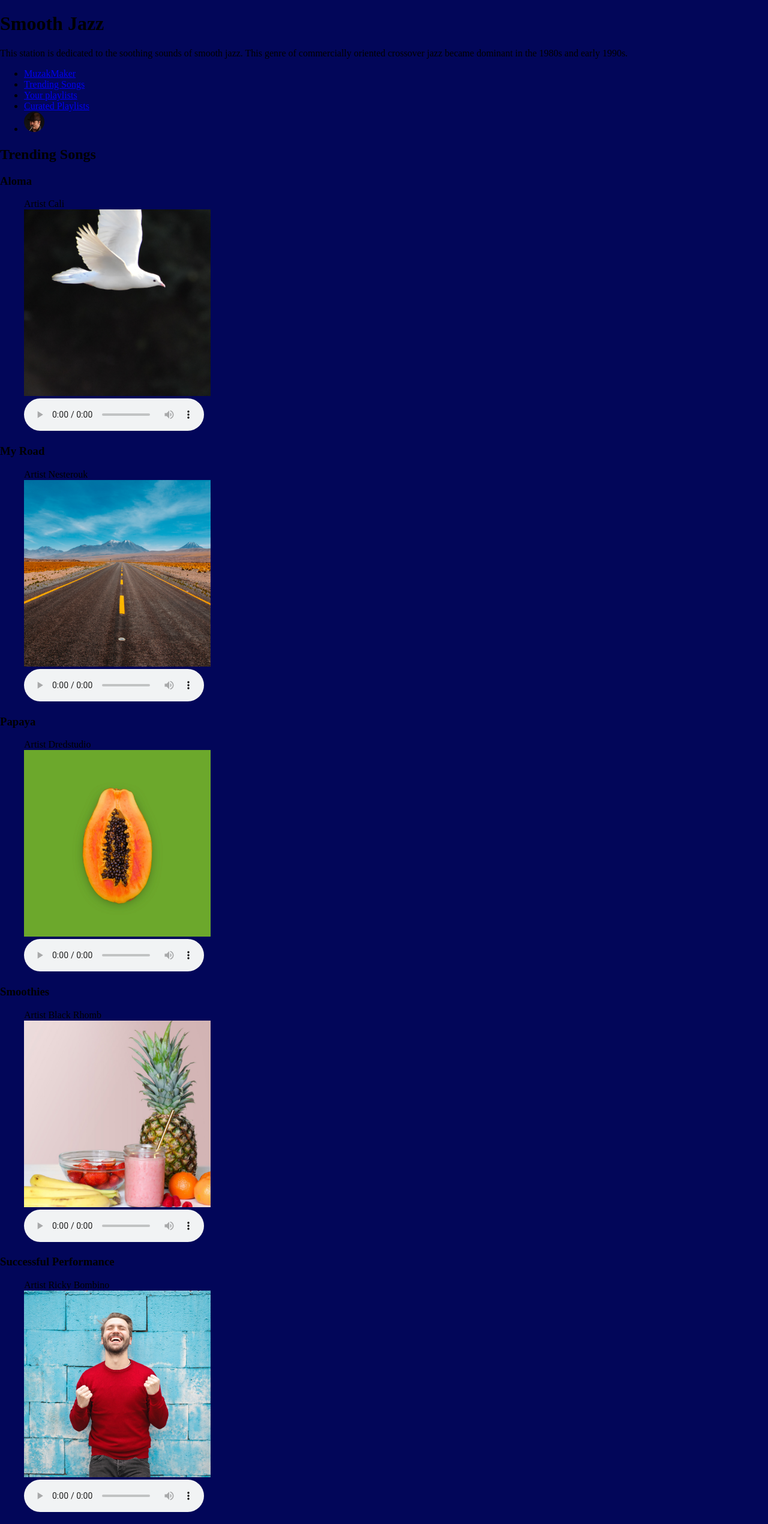
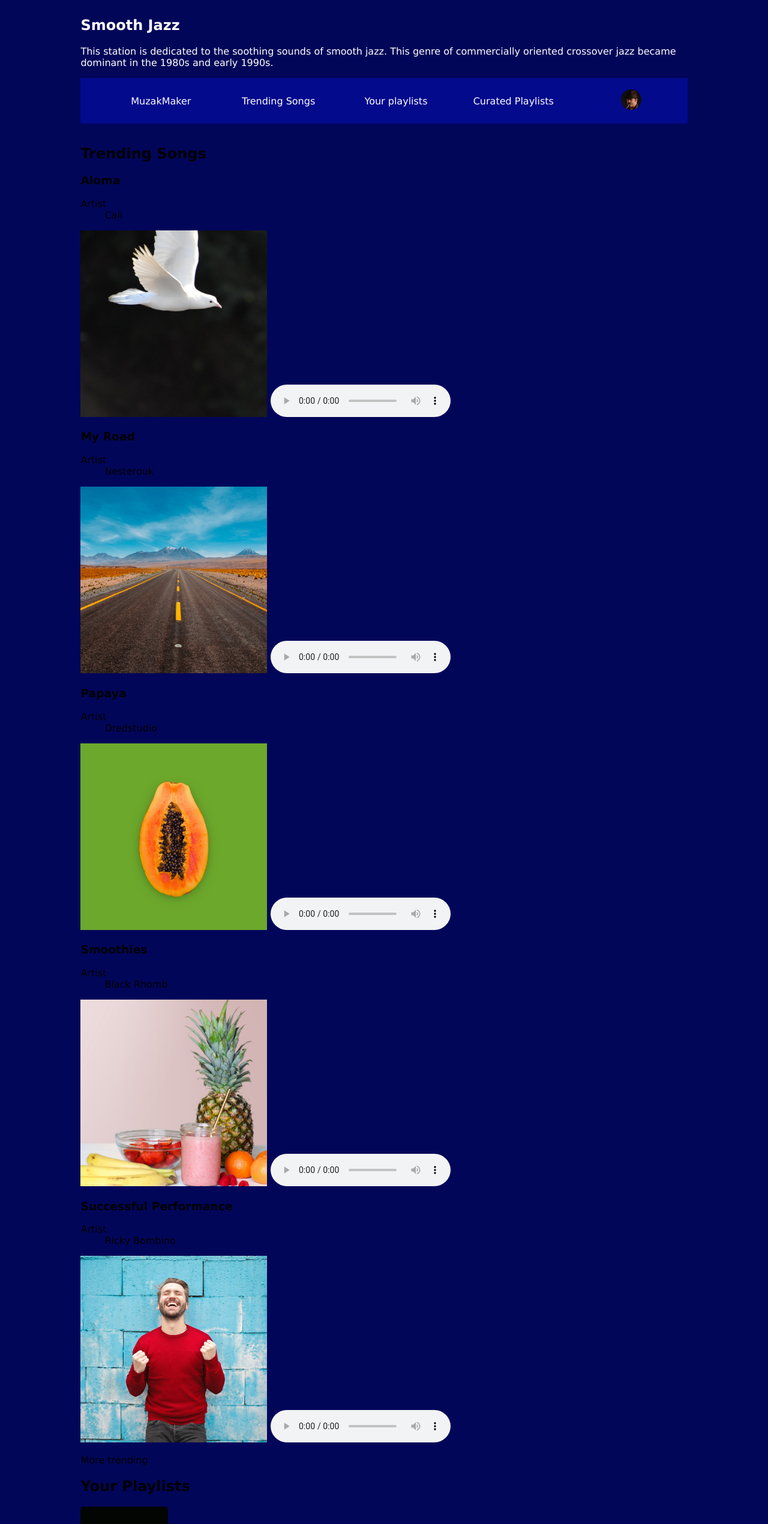
Before and after one commit to AKescobar/streamingmedia, a plain HTML site: page index.html in a window 1280 px wide. Shown: the top 2540 px of the page at 60% size. Drawn offline with Linux system fonts and the light colour scheme.

Commit message:
fixing html
back to square 1 on css  :(

```diff
--- a/index.html
+++ b/index.html
@@ -6,8 +6,10 @@
         <link href="styles.css" rel="stylesheet">
     </head>
     <header>
+        <section id="intro">
             <h1>Smooth Jazz</h1>
             <p>This station is dedicated to the soothing sounds of smooth jazz. This genre of commercially oriented crossover jazz became dominant in the 1980s and early 1990s.</p>
+        </section>
         <nav>
             <ul>
                 <li><a href="#">MuzakMaker</a></li>
@@ -20,106 +22,143 @@
     </header>
     <body>
         <main>
-            <section id="trend">
+            <section id="trending">
                 <h2>Trending Songs</h2>
+                    <div class="scroll">
+                        <section>
+                            <div>
+                                <h3>Aloma</h3>
                                 <dl>
-                        <dt><h3>Aloma</h3></dt>
-                        <dd>Artist Cali</dd>
-                        <dd><img src="images/aloma-cover.png" alt=""></dd>
-                        <dd><audio controls>
+                                    <dt>Artist</dt>
+                                    <dd>Cali</dd>
+                                </dl>
+                            </div>
+                                <img src="images/aloma-cover.png" alt="A white dove on a black background">
+                                <audio controls>
                                     <source src="audio/aloma.mp3">
                                     Your browser does not support the audio element.
-                        </audio></dd>
-
-                        <dt><h3>My Road</h3></dt>
-                        <dd>Artist Nesterouk</dd>
-                        <dd><img src="images/my-road-cover.png" alt=""></dd>
-                        <dd><audio controls>
+                                </audio>
+                        </section>
+                        <section>
+                            <div>
+                                <h3>My Road</h3>
+                                <dl>
+                                    <dt>Artist</dt>
+                                    <dd>Nesterouk</dd>
+                                </dl>
+                            </div>
+                                <img src="images/my-road-cover.png" alt="">
+                                <audio controls>
                                     <source src="audio/my-road.mp3">
                                     Your browser does not support the audio element.
-                        </audio></dd>
-
-                        <dt><h3>Papaya</h3></dt>
-                        <dd>Artist Dredstudio</dd>
-                        <dd><img src="images/papaya-cover.png" alt=""></dd>
-                        <dd><audio controls>
+                                </audio>
+                        </section>
+                        <section>
+                            <div>
+                                <h3>Papaya</h3>
+                                <dl>
+                                    <dt>Artist</dt>
+                                    <dd> Dredstudio</dd>
+                                </dl>
+                            </div>
+                                <img src="images/papaya-cover.png" alt="">
+                                <audio controls>
                                     <source src="audio/papaya.mp3">
                                     Your browser does not support the audio element.
-                        </audio></dd>
-
-                        <dt><h3>Smoothies</h3></dt>
-                        <dd>Artist Black Rhomb</dd>
-                        <dd><img src="images/smoothies-cover.png" alt=""></dd>
-                        <dd><audio controls>
+                                </audio>
+                        </section>
+                        <section>
+                            <div>
+                                <h3>Smoothies</h3>
+                                <dl>
+                                    <dt>Artist</dt>
+                                    <dd>Black Rhomb</dd>
+                                </dl>
+                            </div>
+                                <img src="images/smoothies-cover.png" alt="">
+                                <audio controls>
                                     <source src="audio/smoothies.mp3">
                                     Your browser does not support the audio element.
-                        </audio></dd>
-
-                        <dt><h3>Successful Performance</h3></dt>
-                        <dd>Artist Ricky Bombino</dd>
-                        <dd><img src="images/successful-performance-cover.png" alt=""></dd>
-                        <dd><audio controls>
+                                </audio>
+                        </section>
+                        <section>
+                            <div>
+                                <h3>Successful Performance</h3>
+                                <dl>
+                                    <dt>Artist</dt>
+                                    <dd>Ricky Bombino</dd>
+                                </dl>
+                            </div>
+                                <img src="images/successful-performance-cover.png" alt="">
+                                <audio controls>
                                     <source src="audio/successful-performance.mp3">
                                     Your browser does not support the audio element.
-                        </audio></dd>
-                    </dl>
-                    <p>More trending</p>
+                                </audio>
+                        </section>
+                    </div>
+                    <p class="more">More trending</p>
             </section>
             <section id="playlits">
                 <h2>Your Playlists</h2>
+                    <div class="scroll">
+                        <img src="images/best-of-2020-cover.png" alt="">
                         <dl>
-                        <dt><img src="images/best-of-2020-cover.png" alt=""></dt>
-                        <dd><h3>Best of 2020</h3></dd>
+                            <dt><h3>Best of 2020</h3></dt>
                             <dd>The music that got you through the lock down.</dd>
-
-
-                        <dt><img src="images/pumpkin-spice-cover.png" alt=""></dt>
-                        <dd><h3>Pumpkin Spice</h3></dd>
+                        </dl>
+                        <img src="images/pumpkin-spice-cover.png" alt="">
+                        <dl>
+                            <dt><h3>Pumpkin Spice</h3></dt>
                             <dd>Creamy and spicy, just like your favorite autumnal latte.</dd>
-
-
-                        <dt><img src="images/quiet-storm-cover.png" alt=""></dt>
-                        <dd><h3>Quiet Storm</h3></dd>
+                        </dl>
+                        <img src="images/quiet-storm-cover.png" alt="">
+                        <dl>
+                            <dt><h3>Quiet Storm</h3></dt>
                             <dd>Slow tempos and relaxed rhythms.</dd>
-
-
-                        <dt><img src="images/smooth-jazz-cover.png" alt=""></dt>
-                        <dd></dt><h3>Smooth Jazz</h3></dd>
+                        </dl>
+                        <img src="images/smooth-jazz-cover.png" alt="">
+                        <dl>
+                            <dt><h3>Smooth Jazz</h3></dt>
                             <dd>The pioneers of smooth jazz</dd>
-
-
-                        <dt><img src="images/smooth-study-cover.png" alt=""></dt>
-                        <dd><h3>Smooth Study</h3></dd>
+                        </dl>
+                        <img src="images/smooth-study-cover.png" alt="">
+                        <dl>
+                            <dt><h3>Smooth Study</h3></dt>
                             <dd>Background music to keep you going while you study.</dd>
                         </dl>
-
-                    <p>All your playlists</p>
+                    </div>
+                    <p class="more">All your playlists</p>
             </section>
             <section id="curated">
                 <h2>Curated Playlists</h2>
+                    <div class="scroll">
+                        <img src="images/boozy-brunch-cover.png" alt="">
                         <dl>
-                        <dt><img src="images/boozy-brunch-cover.png" alt=""></dt>
-                        <dd><h3>Boozy Brunch</h3></dd>
+                            <dt><h3>Boozy Brunch</h3></dt>
                             <dd>Light up the afternoon with these energetic hits.</dd>
-
-                        <dt><img src="images/dinner-party-cover.png" alt=""></dt>
-                        <dd><h3>Dinner Party</h3></dd>
+                        </dl>
+                        <img src="images/dinner-party-cover.png" alt="">
+                        <dl>
+                            <dt><h3>Dinner Party</h3></dt>
                             <dd>Background music to give your party life, but allow your guests to chat.</dd>
-
-                        <dt><img src="images/mellow-cover.png" alt=""></dt>
-                        <dd><h3>Mellow</h3></dd>
+                        </dl>
+                        <img src="images/mellow-cover.png" alt="">
+                        <dl>
+                            <dt><h3>Mellow</h3></dt>
                             <dd>Relax after a stressful day with this collection of extra smooth jazz.</dd>
-
-                        <dt><img src="images/jazz-chill-cover.png" alt=""></dt>
-                        <dd><h3>Jazz and Chill</h3></dd>
+                        </dl>
+                        <img src="images/jazz-chill-cover.png" alt="">
+                        <dl>
+                            <dt><h3>Jazz and Chill</h3></dt>
                             <dd>Set the mood with these silky sounds.</dd>
-
-                        <dt><img src="images/smooth-saxophone-cover.png" alt=""></dt>
-                        <dd><h3>Jazz Saxophone</h3></dd>
+                        </dl>
+                        <img src="images/smooth-saxophone-cover.png" alt="">
+                        <dl>
+                            <dt><h3>Jazz Saxophone</h3></dt>
                             <dd>The greatest collection of your sax favorites.</dd>
                         </dl>
-
-                    <p>More curated</p>
+                    </div>
+                    <p class="more">More curated</p>
             </section>
         </main>
         <footer>
--- a/styles.css
+++ b/styles.css
@@ -8,21 +8,53 @@
     --blue: #2699fb;
     --tyrian: #590242;
 
-    --fonts: Verdana, 'Geneva', Tahoma, sans-serif;
+    --fonts: Verdana, Geneva, Tahoma, sans-serif;
 }
 
-/*Whole Document and Multi Selectors*/
+/*Whole Document*/
 html{
     background-color: var(--fed-blue);
+    font-family: var(--fonts);
+}
+header, main, footer{
+    margin: 0 auto;
+    align-content: center;
+    width: 80%;
 }
 
 /*Header*/
+header{
+    color: white;
+}
+nav{
+    background-color: var(--marine);
+    top: 0;
+}
+
+nav ul{
+    list-style-type: none;
+    display: grid;
+    grid-template-columns: 1fr 1fr 1fr 1fr 1fr;
+    align-items: center;
+    justify-items: center;
+    gap: .5rem;
+}
+
+nav a{
+    text-decoration: none;
+    display: block;
+    padding: 1.2rem;
+    color: white;
+}
+
+nav a:hover{
+    background-color: var(--tyrian);
+}
 
 
-/*Body*/
-body{
-    margin: 0 auto;
-
-}
+/*Main*/
 
 /*Footer*/
+
+
+/*Media Queries and Provided Code*/
```
Lines whose indentation alone changed are shown as unchanged.
